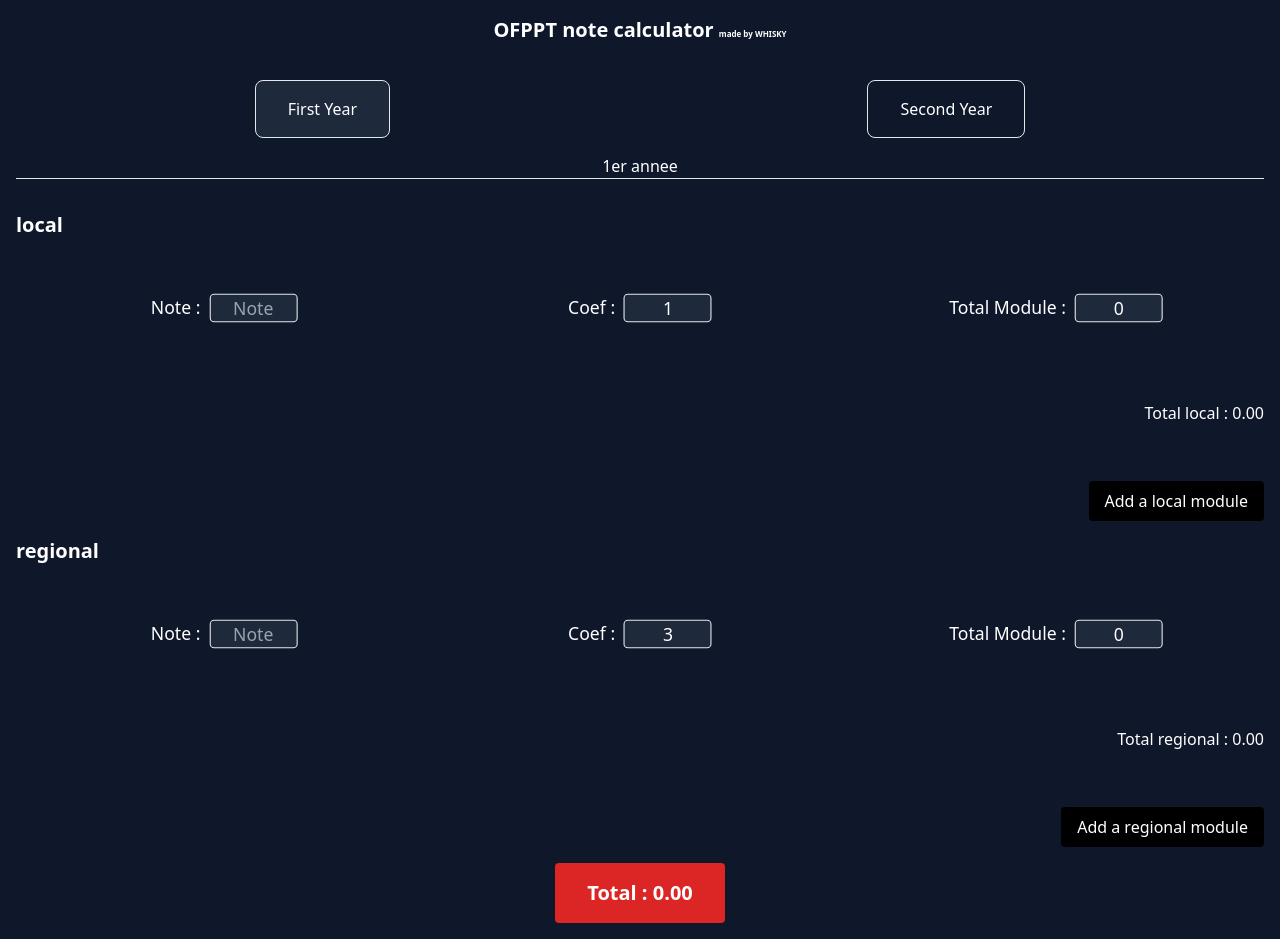
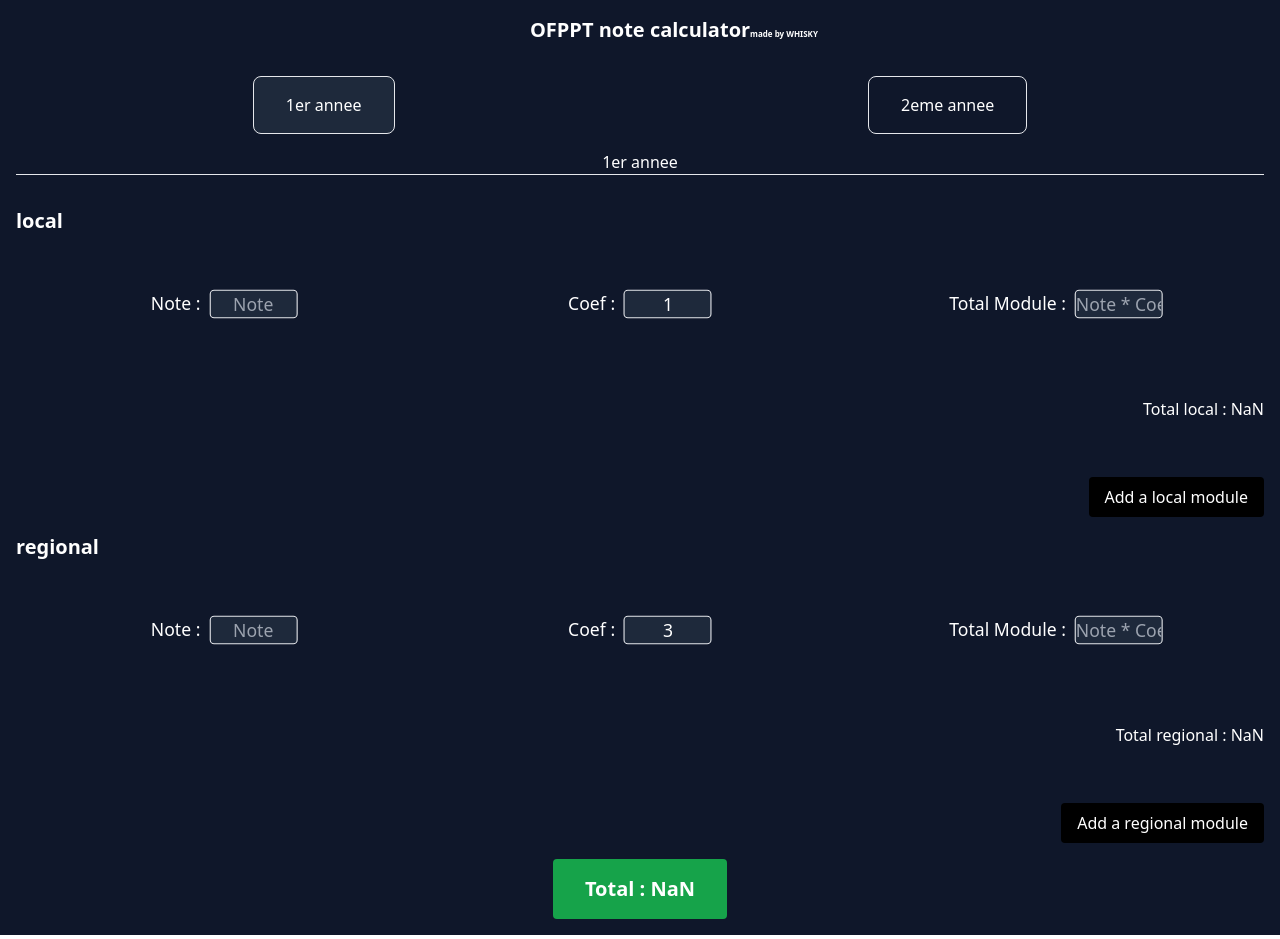
Before and after one commit to MeskiMohammed/ofppt-note-calculator, a React (Create React App) app: page / in a window 1280 px wide. Built offline with nearby package versions, Linux system fonts and the light colour scheme.

Commit message:
added second year

```diff
--- a/package.json
+++ b/package.json
@@ -1,6 +1,6 @@
 {
   "name": "ofppt-note-calculator",
-  "version": "0.1.0",
+  "version": "1.0.0",
   "private": true,
   "dependencies": {
     "@testing-library/dom": "^10.4.0",
--- a/src/App.js
+++ b/src/App.js
@@ -1,21 +1,24 @@
-import { StrictMode, useState } from "react";
-import NoteProvider from "./NoteProvider";
+import { StrictMode, useEffect, useState } from "react";
+import NoteProvider from "./context/NoteProvider";
 import FirstYear from "./Pages/FirstYear";
 import SecondYear from "./Pages/SecondYear"
 
 function App() {
-  const [page,setPage]=useState(1)
+	const [page, setPage] = useState(Number(window.sessionStorage.getItem('page')) || 1)
+	useEffect(() => {
+		window.sessionStorage.setItem("page", page)
+	}, [page])
 	return (
 		<StrictMode>
 			<NoteProvider>
 				<div className="min-h-screen p-4 bg-slate-900 text-white flex flex-col gap-4">
-      <p className="w-full text-center mb-4 text-xl font-bold">OFPPT note calculator <span className="text-[8px]">made by WHISKY</span></p>
+					<p className="w-full relative text-center mb-4 text-xl font-bold">OFPPT note calculator <span className="absolute bottom-[-4px] text-[8px]">made by WHISKY</span></p>
 					<div className="flex justify-around">
-        <button className={`rounded-lg bg-stale-800 px-8 py-4 border ${page===1?'bg-slate-800':''}`} onClick={()=>setPage(1)}>First Year</button>
-        <button className={`rounded-lg bg-stale-800 px-8 py-4 border ${page===2?'bg-slate-800':''}`} onClick={()=>setPage(2)}>Second Year</button>
+						<button className={`rounded-lg bg-stale-800 px-8 py-4 border ${page === 1 ? 'bg-slate-800' : ''}`} onClick={() => setPage(1)}>1er annee</button>
+						<button className={`rounded-lg bg-stale-800 px-8 py-4 border ${page === 2 ? 'bg-slate-800' : ''}`} onClick={() => setPage(2)}>2eme annee</button>
 					</div>
-      {page === 1 && <FirstYear/>}
-      {page === 2 && <SecondYear/>}
+					{page === 1 && <FirstYear />}
+					{page === 2 && <SecondYear />}
 				</div>
 			</NoteProvider>
 		</StrictMode>
--- a/src/InputDiv.js
+++ /dev/null
@@ -1,90 +0,0 @@
-import { useState, useEffect } from "react";
-
-export default function InputDiv({ list, setList, index, type }) {
-  const [note, setNote] = useState();
-  const [Imax, setImax] = useState();
-  const [coef, setCoef] = useState(
-    type === "local"
-      ? 1
-      : type === "regional"
-      ? 3
-      : type === "national"
-      ? 5
-      : null
-  );
-
-  useEffect(() => {
-    if (type === "regional") {
-      setImax(3);
-    } else if (type === "local") {
-      setImax(2);
-    } else if (type === "national") {
-      setImax(5);
-    }
-  }, [type]);
-
-  useEffect(() => {
-    let tmp = [...list];
-    tmp[index] = { note, coef, noteCoef: note * coef || 0 };
-    setList(tmp);
-  }, [note, coef]);
-
-  return (
-    <div className="flex flex-col sm:grid sm:grid-cols-3">
-      <div className="flex justify-between scale-110 mx-10 my-2 sm:justify-center gap-2">
-        <label>Note : </label>
-        <input
-          className="border rounded w-20 text-center bg-slate-800"
-          type="number"
-          placeholder="Note"
-          value={note}
-          onChange={(e) =>
-            setNote(
-              parseFloat(e.target.value) < 0
-                ? 0
-                : parseFloat(e.target.value) > (Imax === 5 ? 100 : 20)
-                ? Imax === 5
-                  ? 100
-                  : 20
-                : parseFloat(e.target.value)
-            )
-          }
-          min={0}
-          max={Imax === 5 ? 100 : 20}
-        />
-      </div>
-      <div className="flex justify-between scale-110 mx-10 my-2 sm:justify-center gap-2">
-        <label>Coef : </label>
-        <input
-          className="border rounded w-20 text-center bg-slate-800"
-          type="number"
-          placeholder="Coef"
-          value={coef}
-          onChange={(e) =>
-            setCoef(
-              parseInt(e.target.value) < 0
-                ? 0
-                : parseInt(e.target.value) > Imax
-                ? Imax
-                : parseInt(e.target.value)
-            )
-          }
-          min={1}
-          defaultValue={Imax === 2 ? 1 : Imax}
-          max={Imax}
-          disabled={Imax === 5}
-        />
-      </div>
-      <div className="flex justify-between scale-110 mx-10 my-2 sm:justify-center gap-2">
-        <label>Total Module : </label>
-        <input
-          className="border rounded w-20 text-center bg-slate-800"
-          type="number"
-          placeholder="Note * Coef"
-          disabled
-          value={note * coef || 0}
-        />
-      </div>
-    </div>
-  );
-}
--- a/src/NoteProvider.js
+++ /dev/null
@@ -1,25 +0,0 @@
-import { useEffect, useState } from "react";
-import noteContext from "./NoteContext";
-export default function NoteProvider({ children }) {
-  const [L, setL] = useState();
-  const [R, setR] = useState();
-  const [N, setN] = useState();
-
-  useEffect(()=>{
-    setL(window.sessionStorage.getItem("L"))
-    setR(window.sessionStorage.getItem("R"))
-    setN(window.sessionStorage.getItem("N"))
-  },[])
-
-  useEffect(()=>{
-    window.sessionStorage.setItem('L',L)
-    window.sessionStorage.setItem('R',R)
-    window.sessionStorage.setItem('N',N)
-  },[L,R,N])
-
-  return (
-    <noteContext.Provider value={{ L, setL, R, setR, N, setN }}>
-      {children}
-    </noteContext.Provider>
-  );
-}
--- a/src/Pages/FirstYear.js
+++ b/src/Pages/FirstYear.js
@@ -1,9 +1,13 @@
-import { useContext } from "react";
-import Part from "../Part";
-import noteContext from "../NoteContext";
+import { useContext, useEffect, useState } from "react";
+import Part from "../components/Part";
+import noteContext from "../context/NoteContext";
 
 export default function FirstYear() {
 	const { L, R, setL, setR } = useContext(noteContext);
+	const [res, setRes] = useState(0)
+	useEffect(() => {
+		setRes(((parseFloat(L) + parseFloat(R)) / 4))
+	}, [L, R])
 	return (
 		<>
 			<p className="w-full text-center mb-4 border-b">1er annee</p>
@@ -13,11 +17,10 @@
 
 			<div className="flex justify-center">
 				<p
-          className={`py-4 px-8 rounded text-white text-xl font-bold ${
-            (L + R) / 4 < 10 ? "bg-red-600" : "bg-green-600"
+					className={`py-4 px-8 rounded text-white text-xl font-bold ${(L + R) / 4 < 10 ? "bg-red-600" : "bg-green-600"
 						}`}
 				>
-          Total : {((L + R) / 4).toFixed(2)}
+					Total : {res?.toFixed(2)}
 				</p>
 			</div>
 		</>
--- a/src/Pages/SecondYear.js
+++ b/src/Pages/SecondYear.js
@@ -1,24 +1,62 @@
-import { useContext } from "react";
-import Part from "../Part";
-import noteContext from "../NoteContext";
+import { useContext, useEffect, useState } from "react";
+import Part from "../components/Part";
+import noteContext from "../context/NoteContext";
 
 export default function FirstYear() {
-  const { L, R, N, setL, setR, setN } = useContext(noteContext);
+	const { L, R, setL, setR } = useContext(noteContext);
+	const [N, setN] = useState()
+	const [FY, setFY] = useState()
+	const [SY, setSY] = useState(0)
+	useEffect(() => {
+		setSY(((parseFloat(L) + parseFloat(R)) / 4))
+	}, [L, R])
+
 	return (
 		<>
 			<p className="w-full text-center mb-4 border-b">2eme annee</p>
 
 			<Part type="local" notes={L} setNotes={setL} key={"local"} />
 			<Part type="regional" notes={R} setNotes={setR} key={"regional"} />
-      <Part type="national" notes={N} setNotes={setN} key={"national"} />
+			<div className={`flex flex-col sm:grid sm:grid-cols-3 `}>
+				<div className="flex justify-between scale-110 mx-10 my-2 sm:justify-center gap-2">
+					<label>2eme annee : </label>
+					<input
+						className="border rounded w-20 text-center bg-slate-800"
+						type="number"
+						value={SY}
+						placeholder="Note"
+						disabled
+					/>
+				</div>
+				<div className="flex justify-between scale-110 mx-10 my-2 sm:justify-center gap-2">
+					<label>1er annee : </label>
+					<input
+						className="border rounded w-20 text-center bg-slate-800"
+						type="number"
+						placeholder="Note"
+						value={FY}
+						onChange={(e) => setFY(parseInt(e.target.value) < 0 ? 0 : parseInt(e.target.value) > 20 ? 20 : parseInt(e.target.value))}
+					/>
+				</div>
+				<div className="flex justify-between scale-110 mx-10 my-2 sm:justify-center gap-2">
+					<label>national : </label>
+					<input
+						className="border rounded w-20 text-center bg-slate-800"
+						type="number"
+						placeholder="Note"
+						value={N}
+						onChange={(e) => setN(parseInt(e.target.value) < 0 ? 0 : parseInt(e.target.value) > 100 ? 100 : parseInt(e.target.value))}
+					/>
+				</div>
+			</div>
+
 
 			<div className="flex justify-center">
 				<p
-          className={`py-4 px-8 rounded text-white text-xl font-bold ${
-            (L + R) / 4 < 10 ? "bg-red-600" : "bg-green-600"
+					className={`py-4 px-8 rounded text-white text-xl font-bold ${(L + R) / 4 < 10 ? "bg-red-600" : "bg-green-600"
 						}`}
 				>
-          Total : {((L + R) / 4).toFixed(2)}
+					Total : {((FY + SY * 3 + N) / 9).toFixed(2)}
 				</p>
 			</div>
 		</>
--- a/src/Part.js
+++ /dev/null
@@ -1,47 +0,0 @@
-import { useState, useEffect } from "react";
-import InputDiv from "./InputDiv";
-
-export default function Part({ notes, setNotes, type }) {
-  const [list, setList] = useState([]);
-  const [items, setItems] = useState(1);
-
-  useEffect(() => {
-    const NC = list.reduce(
-      (totaleNC, i) => (totaleNC += parseFloat(i.noteCoef)),
-      0
-    );
-    const C = list.reduce((totaleC, i) => (totaleC += parseInt(i.coef)), 0);
-    if (type === "regional") {
-      setNotes((NC / C) * 3);
-    } else if (type === "local") {
-      setNotes(NC / C);
-    } else if (type === "national") {
-    }
-  }, [type, list, setNotes]);
-
-  return (
-    <>
-      <p className="w-full mb-4 text-xl font-bold">{type}</p>
-      {Array.from({ length: items }).map((_, i) => (
-        <div className="my-4" key={type + i}>
-          <InputDiv list={list} setList={setList} index={i} type={type} />
-        </div>
-      ))}
-      <br />
-      <p className="text-end">
-        Total {type} : {notes?.toFixed(2)}
-      </p>
-      <br />
-      <div className="flex justify-end">
-        {type !== "national" && (
-          <button
-            className="bg-black px-4 py-2 rounded"
-            onClick={() => setItems(items + 1)}
-          >
-            Add a {type} module
-          </button>
-        )}
-      </div>
-    </>
-  );
-}
--- /dev/null
+++ b/src/components/InputDiv.js
@@ -0,0 +1,63 @@
+import { useState, useEffect } from "react";
+
+export default function InputDiv({ list, setList, index, isRegio }) {
+	const [note, setNote] = useState();
+	const [Imax, setImax] = useState(isRegio ? 3 : 2);
+	const [coef, setCoef] = useState(isRegio ? 3 : 1);
+
+
+	useEffect(() => {
+		let tmp = [...list];
+		tmp[index] = {
+			note, coef, noteCoef: note * coef
+		};
+		setList(tmp);
+	}, [note, coef]);
+
+	return (
+		<div className={`flex flex-col sm:grid sm:grid-cols-3`}>
+			<div className="flex justify-between scale-110 mx-10 my-2 sm:justify-center gap-2">
+				<label>Note : </label>
+				<input
+					className="border rounded w-20 text-center bg-slate-800"
+					type="number"
+					placeholder="Note"
+					value={note}
+					onChange={(e) =>
+						setNote(
+							parseFloat(e.target.value) < 0 ? 0 : parseFloat(e.target.value) > 20 ? 20 : parseFloat(e.target.value)
+						)
+					}
+				/>
+			</div>
+			<div className="flex justify-between scale-110 mx-10 my-2 sm:justify-center gap-2">
+				<label>Coef : </label>
+				<input
+					className="border rounded w-20 text-center bg-slate-800"
+					type="number"
+					placeholder="Coef"
+					value={coef}
+					onChange={(e) =>
+						setCoef(
+							parseInt(e.target.value) < 1
+								? 1
+								: parseInt(e.target.value) > Imax
+									? Imax
+									: parseInt(e.target.value)
+						)
+					}
+				/>
+			</div>
+			<div className="flex justify-between scale-110 mx-10 my-2 sm:justify-center gap-2">
+				<label>Total Module : </label>
+				<input
+					className="border rounded w-20 text-center bg-slate-800"
+					type="number"
+					placeholder="Note * Coef"
+					disabled
+					value={((note * coef).toFixed(2)) ?? 0}
+				/>
+			</div>
+		</div>
+	);
+}
--- /dev/null
+++ b/src/components/Part.js
@@ -0,0 +1,44 @@
+import { useState, useEffect } from "react";
+import InputDiv from "./InputDiv";
+
+export default function Part({ notes, setNotes, type }) {
+	const [list, setList] = useState([]);
+	const [items, setItems] = useState(1);
+
+	useEffect(() => {
+		const NC = list.reduce(
+			(totaleNC, i) => totaleNC += parseFloat(i.noteCoef),
+			0
+		);
+		const C = list.reduce((totaleC, i) => totaleC += parseInt(i.coef), 0);
+		if (type === "regional") {
+			setNotes(((NC / C) * 3).toFixed(2));
+		} else if (type === "local") {
+			setNotes((NC / C).toFixed(2));
+		}
+	}, [list]);
+
+	return (
+		<>
+			<p className="w-full mb-4 text-xl font-bold">{type}</p>
+			{Array.from({ length: items }).map((_, i) => (
+				<div className="my-4" key={type + i}>
+					<InputDiv list={list} setList={setList} index={i} isRegio={type === "regional"} />
+				</div>
+			))}
+			<br />
+			<p className="text-end">
+				Total {type} : {notes}
+			</p>
+			<br />
+			<div className="flex justify-end">
+				<button
+					className="bg-black px-4 py-2 rounded"
+					onClick={() => setItems(items + 1)}
+				>
+					Add a {type} module
+				</button>
+			</div>
+		</>
+	);
+}
--- /dev/null
+++ b/src/context/NoteProvider.js
@@ -0,0 +1,12 @@
+import { useEffect, useState } from "react";
+import noteContext from "./NoteContext";
+export default function NoteProvider({ children }) {
+	const [L, setL] = useState();
+	const [R, setR] = useState();
+
+	return (
+		<noteContext.Provider value={{ L, setL, R, setR }}>
+			{children}
+		</noteContext.Provider>
+	);
+}
```
Also changed, not shown: src/context/NoteContext.js (renamed from src/NoteContext.js). Lines whose indentation alone changed are shown as unchanged.
